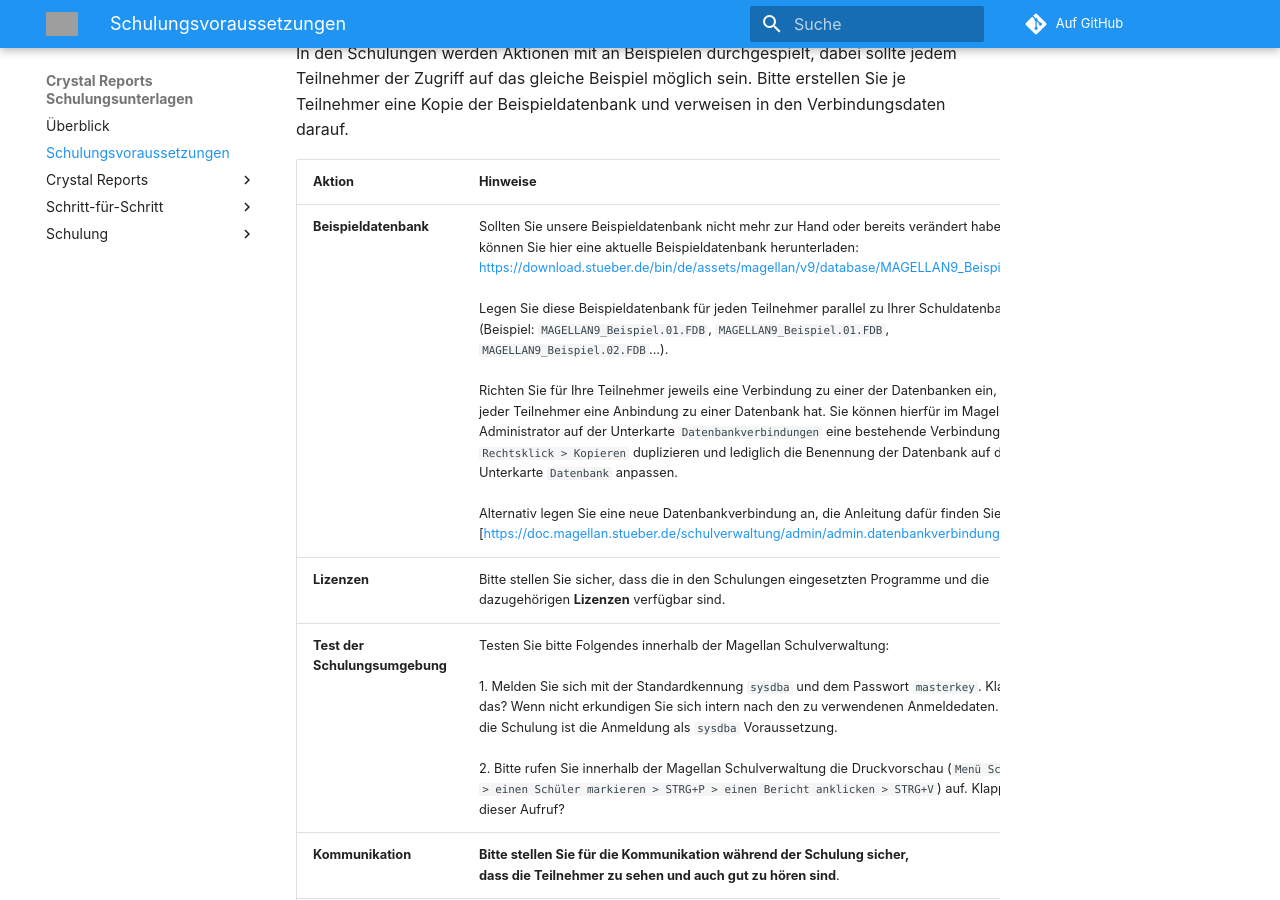
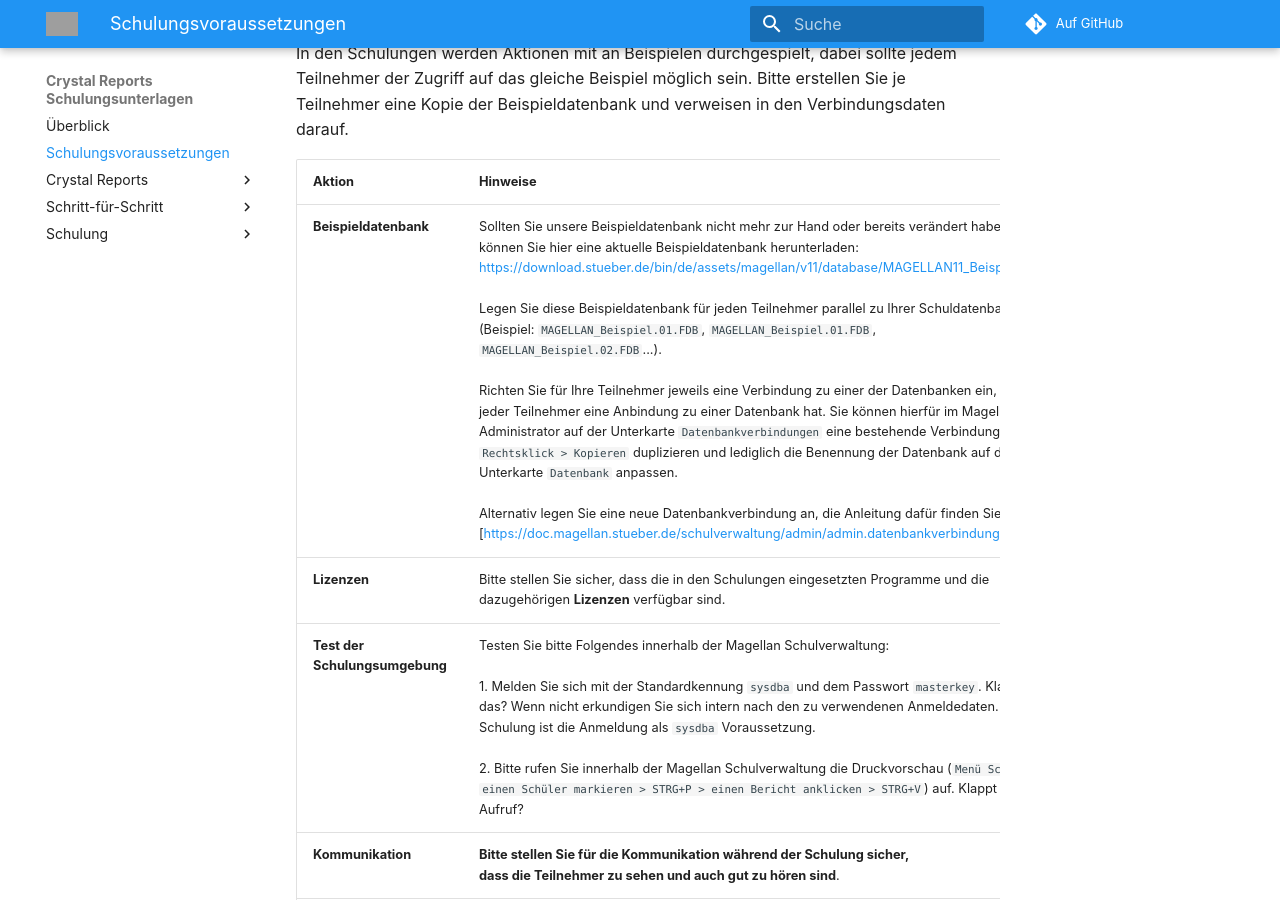
Before and after one commit to stuebersystems/doc.crystal-schulungen.de, an MkDocs documentation site: the page built from docs/voraussetzungen.md, in a window 1280 px wide and 900 px high, scrolled down 323 px. Built offline with MkDocs 1.6.1 and Material for MkDocs 9.7.7, drawn with Linux system fonts in a browser that asks for light colours; comment, search, counter and statistics services are not loaded; grey boxes are pictures that could not be loaded.

Commit message:
no message

```diff
--- a/docs/voraussetzungen.md
+++ b/docs/voraussetzungen.md
@@ -11,7 +11,7 @@
 
 Aktion|Hinweise
 :--|--
-**Beispieldatenbank**|Sollten Sie unsere Beispieldatenbank nicht mehr zur Hand oder bereits verändert haben, können Sie hier eine aktuelle Beispieldatenbank herunterladen:<br/>[https://download.stueber.de/bin/de/assets/magellan/v9/database/MAGELLAN9_Beispiel.FDB](https://download.stueber.de/bin/de/assets/magellan/v9/database/MAGELLAN9_Beispiel.FDB).<br/><br/>Legen Sie diese Beispieldatenbank für jeden Teilnehmer parallel zu Ihrer Schuldatenbank ab (Beispiel: `MAGELLAN9_Beispiel.01.FDB`, `MAGELLAN9_Beispiel.01.FDB`, `MAGELLAN9_Beispiel.02.FDB`...).<br/><br/>Richten Sie für Ihre Teilnehmer jeweils eine Verbindung zu einer der Datenbanken ein, so das jeder Teilnehmer eine Anbindung zu einer Datenbank hat. Sie können hierfür im Magellan Administrator auf der Unterkarte `Datenbankverbindungen` eine bestehende Verbindung per `Rechtsklick > Kopieren` duplizieren und lediglich die Benennung der Datenbank auf der Unterkarte `Datenbank` anpassen.<br/><br/>Alternativ legen Sie eine neue Datenbankverbindung an, die Anleitung dafür finden Sie hier:[[https://doc.magellan.stueber.de/schulverwaltung/admin/admin.datenbankverbindungen/](https://doc.magellan.stueber.de/schulverwaltung/admin/admin.datenbankverbindungen/).
+**Beispieldatenbank**|Sollten Sie unsere Beispieldatenbank nicht mehr zur Hand oder bereits verändert haben, können Sie hier eine aktuelle Beispieldatenbank herunterladen:<br/>[https://download.stueber.de/bin/de/assets/magellan/v11/database/MAGELLAN11_Beispiel.FDB](https://download.stueber.de/bin/de/assets/magellan/v11/database/MAGELLAN11_Beispiel.FDB).<br/><br/>Legen Sie diese Beispieldatenbank für jeden Teilnehmer parallel zu Ihrer Schuldatenbank ab (Beispiel: `MAGELLAN_Beispiel.01.FDB`, `MAGELLAN_Beispiel.01.FDB`, `MAGELLAN_Beispiel.02.FDB`...).<br/><br/>Richten Sie für Ihre Teilnehmer jeweils eine Verbindung zu einer der Datenbanken ein, so das jeder Teilnehmer eine Anbindung zu einer Datenbank hat. Sie können hierfür im Magellan Administrator auf der Unterkarte `Datenbankverbindungen` eine bestehende Verbindung per `Rechtsklick > Kopieren` duplizieren und lediglich die Benennung der Datenbank auf der Unterkarte `Datenbank` anpassen.<br/><br/>Alternativ legen Sie eine neue Datenbankverbindung an, die Anleitung dafür finden Sie hier:[[https://doc.magellan.stueber.de/schulverwaltung/admin/admin.datenbankverbindungen/](https://doc.magellan.stueber.de/schulverwaltung/admin/admin.datenbankverbindungen/).
 **Lizenzen**|Bitte stellen Sie sicher, dass die in den Schulungen eingesetzten Programme und die dazugehörigen **Lizenzen** verfügbar sind.
 **Test der**<br/>**Schulungsumgebung**|Testen Sie bitte Folgendes innerhalb der Magellan Schulverwaltung:<br/><br/>1. Melden Sie sich mit der Standardkennung `sysdba` und dem Passwort `masterkey`. Klappt das? Wenn nicht erkundigen Sie sich intern nach den zu verwendenen Anmeldedaten. Für die Schulung ist die Anmeldung als `sysdba` Voraussetzung.<br/><br/>2. Bitte rufen Sie innerhalb der Magellan Schulverwaltung die Druckvorschau (`Menü Schüler > einen Schüler markieren > STRG+P > einen Bericht anklicken > STRG+V`) auf. Klappt dieser Aufruf?
 **Kommunikation**|**Bitte stellen Sie für die Kommunikation während der Schulung sicher,**<br/>**dass die Teilnehmer zu sehen und auch gut zu hören sind**.
```
Also changed, not shown: 1 other file.
